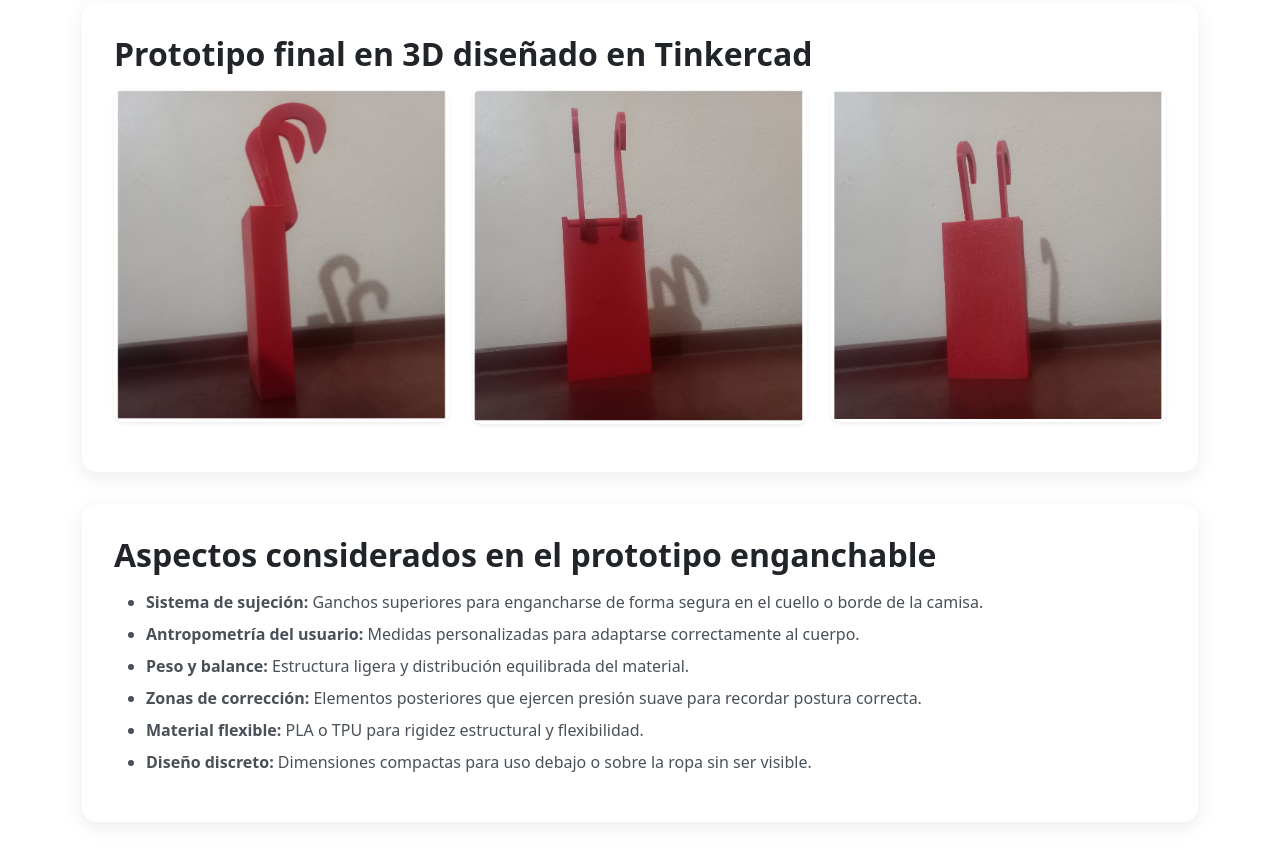
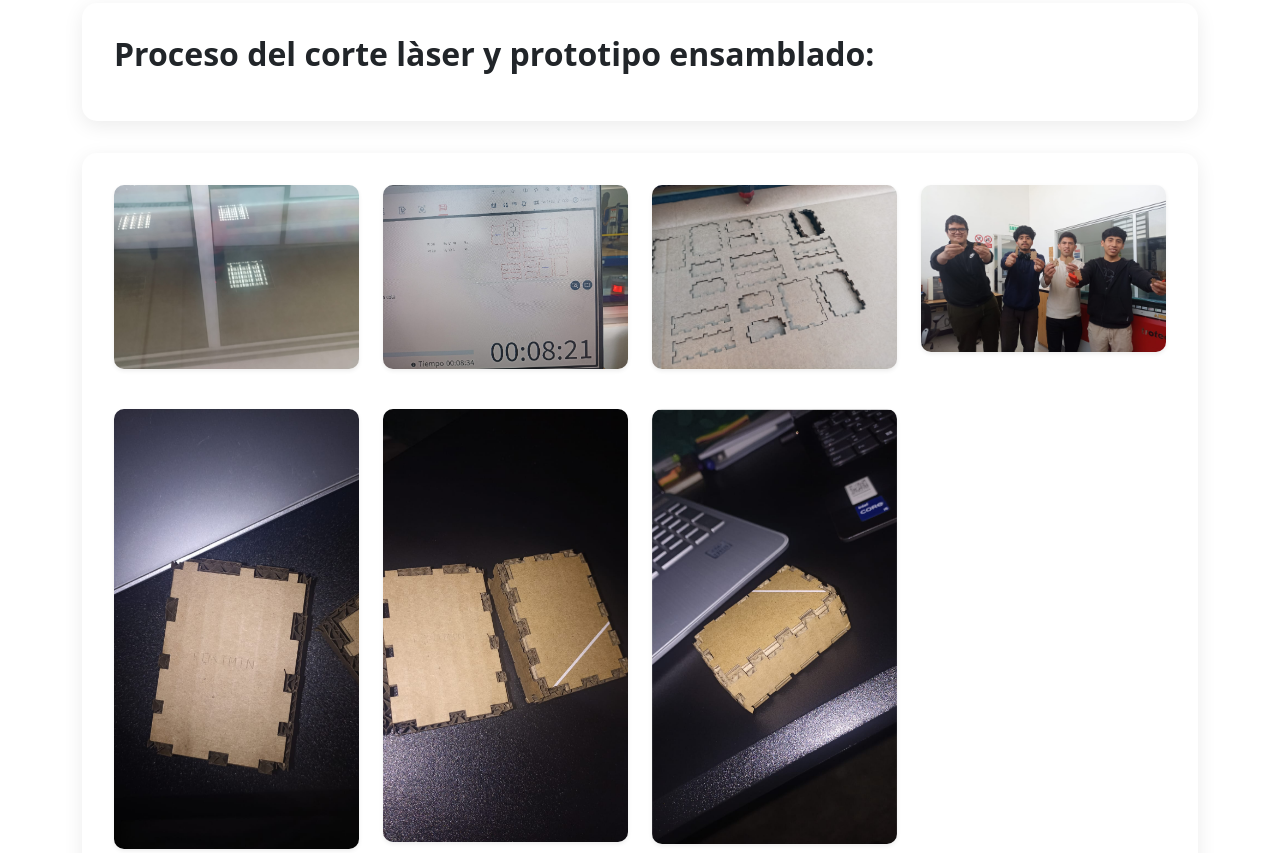
Before and after one commit to Rodrigo-Salva/Web-postmin, a plain HTML site: page semanas/semana4.html in a window 1280 px wide. Shown: the part 3333-4186 px from the top of the page. Drawn offline with nearby package versions, Linux system fonts and the light colour scheme.

Commit message:
fix: Se agregalo la semana 4

```diff
--- a/semanas/semana4.html
+++ b/semanas/semana4.html
@@ -152,6 +152,21 @@
       </div>
     </section>
 
+    <section class="section-card">
+      <h2 class="fw-bold mb-3">Proceso del corte làser y prototipo ensamblado:</h2>
+    </section>
+
+    <section class="section-card">
+      <div class="row text-center g-4">
+        <div class="col-md-3 mb-3"><img src="/img/semana4/image31.png" alt="Corte Láser 1" class="img-fluid shadow-sm"></div>
+        <div class="col-md-3 mb-3"><img src="/img/semana4/image32.png" alt="Corte Láser 2" class="img-fluid shadow-sm"></div>
+        <div class="col-md-3 mb-3"><img src="/img/semana4/image33.png" alt="Corte Láser 3" class="img-fluid shadow-sm"></div>
+        <div class="col-md-3 mb-3"><img src="/img/semana4/image34.png" alt="Corte Láser 4" class="img-fluid shadow-sm"></div>
+        <div class="col-md-3 mb-3"><img src="/img/semana4/image35.png" alt="Corte Láser 5" class="img-fluid shadow-sm"></div>
+        <div class="col-md-3 mb-3"><img src="/img/semana4/image36.png" alt="Corte Láser 6" class="img-fluid shadow-sm"></div>
+        <div class="col-md-3 mb-3"><img src="/img/semana4/image37.png" alt="Corte Láser 7" class="img-fluid shadow-sm"></div>
+    </section>
+
     <!-- Prototipo final 3D -->
     <section class="section-card">
       <h2 class="fw-bold mb-3">Prototipo final en 3D diseñado en Tinkercad</h2>
```
Also changed, not shown: img/semana4/image31.png (added), img/semana4/image32.png (added), img/semana4/image33.png (added), img/semana4/image34.png (added), img/semana4/image35.png (added), img/semana4/image36.png (added), img/semana4/image37.png (added).
